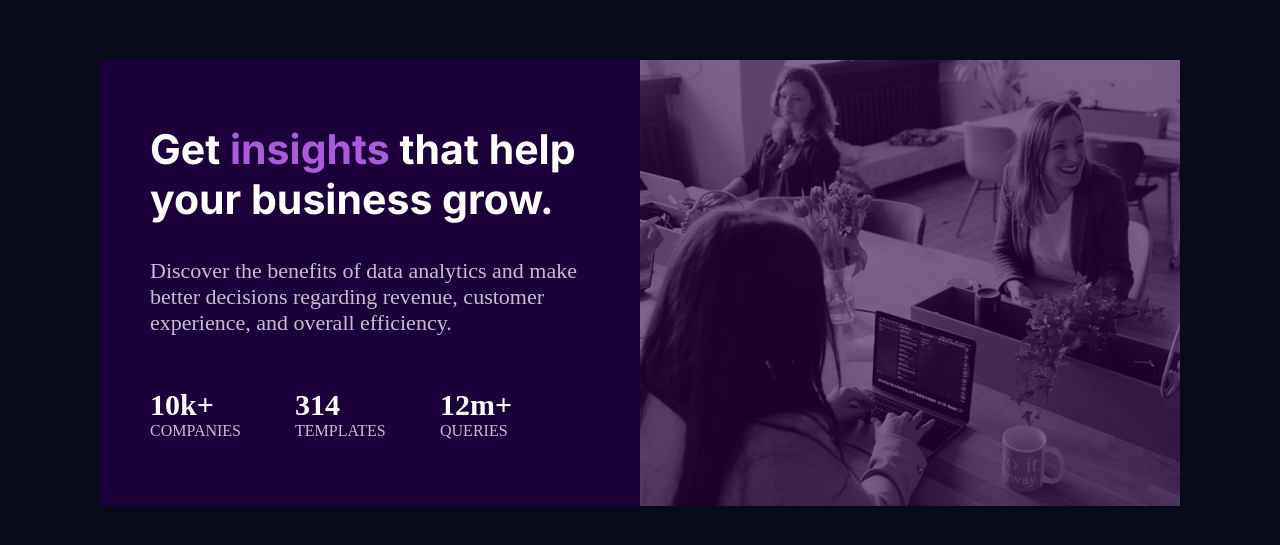
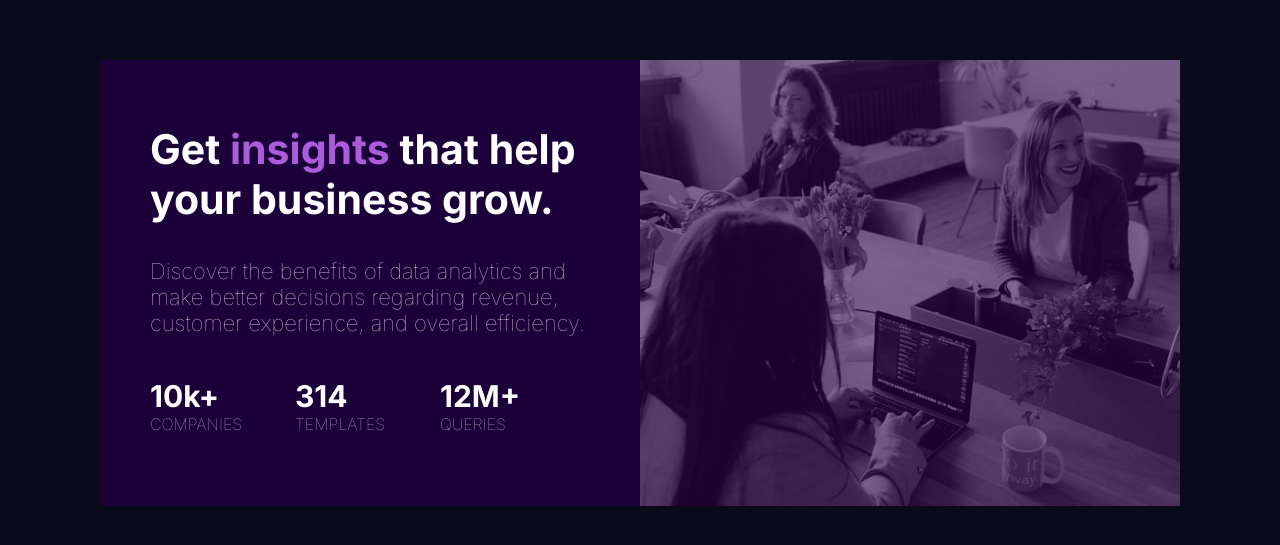
Before and after one commit to Enes-Karakulak/frontendAlistirma1, a plain HTML site: page index.html in a window 1280 px wide. Shown: the part 117-662 px from the top of the page. Drawn offline with Linux system fonts and the light colour scheme.

Commit message:
font değişikliği

```diff
--- a/index.html
+++ b/index.html
@@ -20,6 +20,7 @@
       justify-content: center;
       height: 100vh;
       margin: 0px;
+      font-family: 'Inter', sans-serif;
     }
 
     main{
@@ -52,7 +53,6 @@
     h1{
       font-size: 41px;
       color: hsl(0, 0%, 100%);
-      font-family: 'Inter', sans-serif;
     }
     h2{
       font-size: 30px;
@@ -70,7 +70,7 @@
       width: 95px;
       float: left;
       margin-right: 50px;
-      margin-top: 30px;
+      margin-top: 20px;
     }
     .pStatHeadings{
       margin: 0px;
@@ -109,7 +109,7 @@
               </section>
               <section>
                 <h2>
-                  12m+
+                  12M+
                 </h2>
                 <p class="pStatHeadings">
                   queries
@@ -127,20 +127,7 @@
       </figure>
     </main>
 
-
-
-
-
-  <!-- Get insights that help your business grow.
-
-  Discover the benefits of data analytics and make better decisions regarding revenue, customer
-  experience, and overall efficiency.
-
-  10k+ companies
-  314 templates
-  12m+ queries
-
-  <div class="attribution">
+  <!-- <div class="attribution">
     Challenge by <a href="https://www.frontendmentor.io?ref=challenge" target="_blank">Frontend Mentor</a>.
     Coded by <a href="#">Your Name Here</a>.
   </div> -->
```
